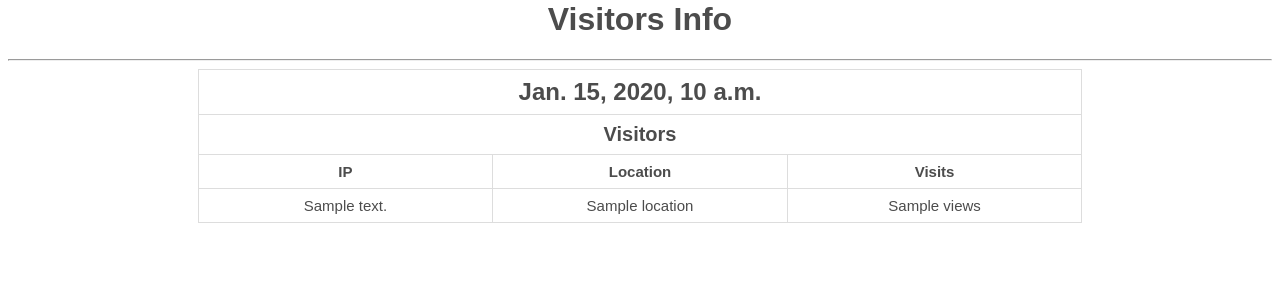
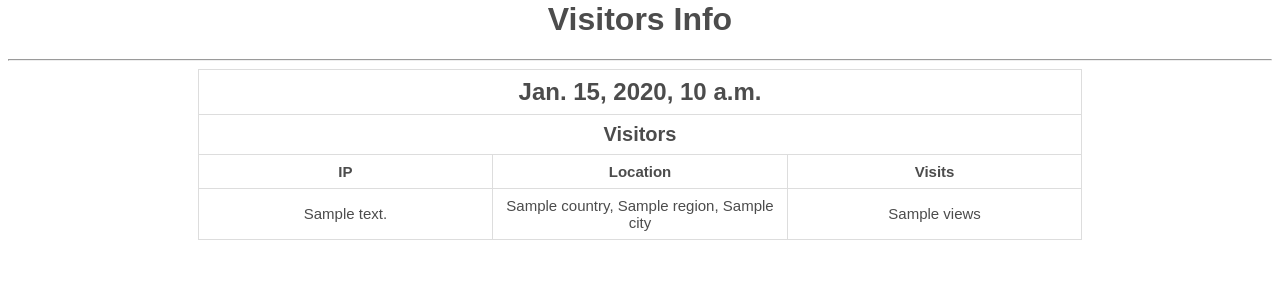
Before and after one commit to F4R4N/movie-quote, a Django app: template templates/email.html in a window 1280 px wide. Shown: the part 391-691 px from the top of the page. Run offline with Django 3.2, Linux system fonts and the light colour scheme; the template is opened without the code that fills it: most values are stand-ins (such as "Sample title", 1, 10 or a date in 2020).

Commit message:
adapte templates to new format of storing location data

```diff
--- a/statistic/report.py
+++ b/statistic/report.py
@@ -56,5 +56,4 @@ def monthly_report():
     log = "[{}] Report sent".format(
         datetime.now().strftime("%Y-%m-%d-%H:%M:%S.%f")
     )
-
     print(log)
--- a/templates/email.html
+++ b/templates/email.html
@@ -38,7 +38,7 @@
 {% for visit, obj in visits.visitors.items %}
 <tr>
     <td style="border: 1px solid #dddddd; text-align: center; padding: 8px; font-size: 15px;color: #4c4c4c; width: 33.333%;">{{ visit }}</td>
-    <td style="border: 1px solid #dddddd; text-align: center; padding: 8px; font-size: 15px;color: #4c4c4c; width: 33.333%;">{{ obj.location }}</td>
+    <td style="border: 1px solid #dddddd; text-align: center; padding: 8px; font-size: 15px;color: #4c4c4c; width: 33.333%;">{{ obj.location.country }}, {{ obj.location.region }}, {{ obj.location.city }}</td>
     <td style="border: 1px solid #dddddd; text-align: center; padding: 8px; font-size: 15px;color: #4c4c4c; width: 33.333%;">{{ obj.views }}</td>
 </tr>
 
--- a/templates/email.txt
+++ b/templates/email.txt
@@ -14,7 +14,7 @@ Total Visits: {{ visits.visits }}
 Visitors:
 --------------------{% for visit, obj in visits.visitors.items %}
 IP: {{ visit }}
-Location: {{ obj.location }}
+Location: {{ obj.location.country }}, {{ obj.location.region }}, {{ obj.location.city }}
 Visits Count: {{ obj.views }}
 --------------------{% endfor %}
 {% endfor %}
```
